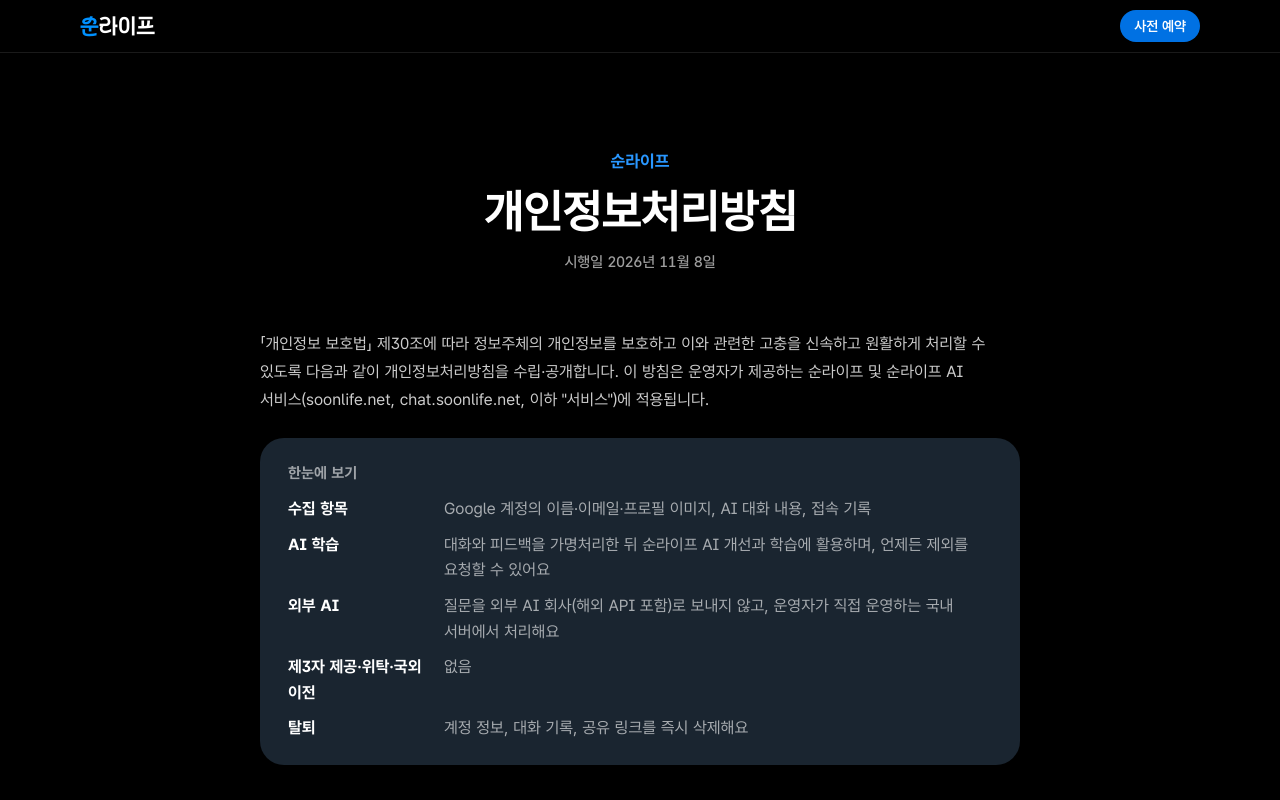
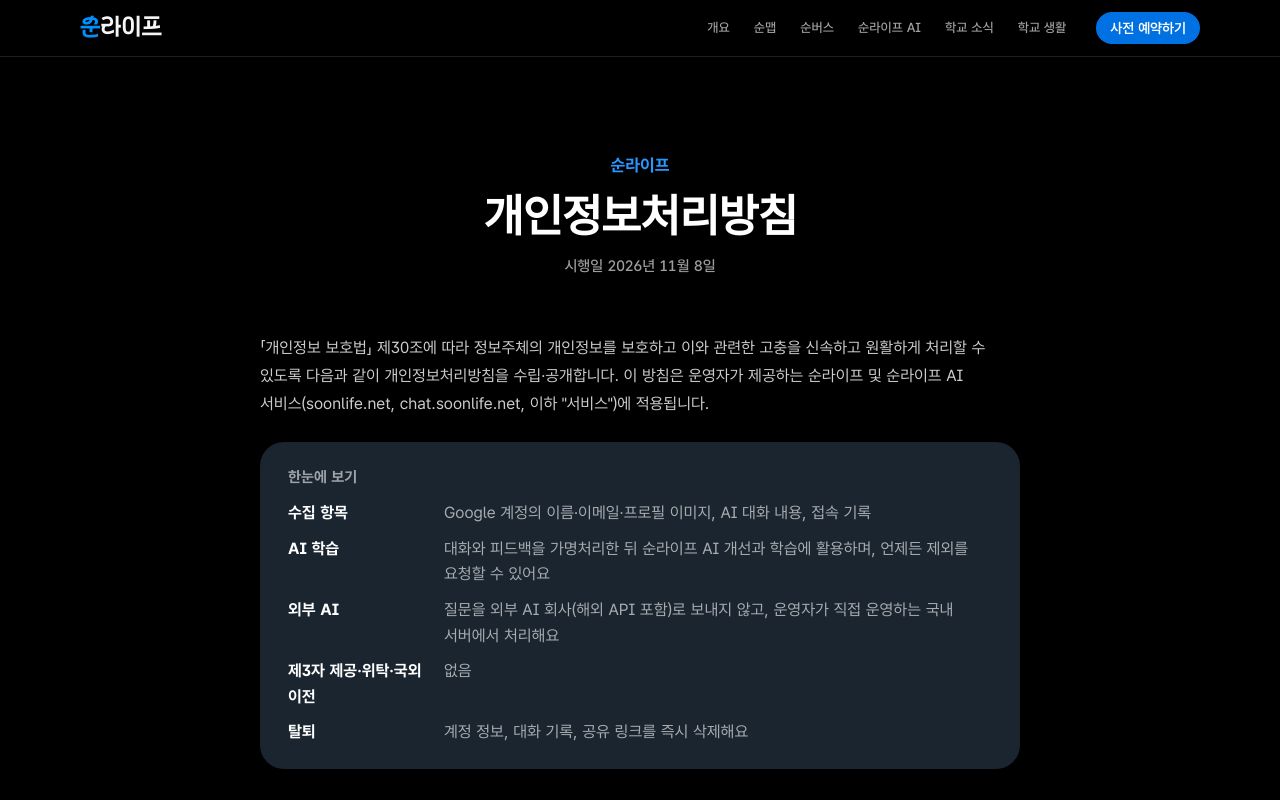
Before and after one commit to Soonlife/landing-page, a plain HTML site: page privacy.html in a window 1280 px wide. Shown: the top 800 px of the page. Drawn offline with Linux system fonts and the light colour scheme; a web font is replaced by a local one.

Commit message:
fix: 상단 내비게이션 바 수정 및 연락처 이메일 업데이트

```diff
--- a/privacy.html
+++ b/privacy.html
@@ -29,10 +29,20 @@
 </head>
 
 <body>
-    <header class="SiteHeader">
-        <div class="SiteHeaderInner">
-            <a class="HeaderLogo SoonWordmark" href="./" aria-label="순라이프 홈으로"><span class="SoonAccent">순</span>라이프</a>
-            <a class="Button isPrimary isSmall" href="https://naver.me/Fc6l1Zgi" data-preregister>사전 예약</a>
+    <header class="LocalNav isStatic">
+        <div class="LocalNavInner">
+            <a class="NavBrand" href="./" aria-label="순라이프 홈으로">
+                <span class="SoonWordmark"><span class="SoonAccent">순</span>라이프</span>
+            </a>
+            <nav class="NavLinks" aria-label="기능 바로가기">
+                <a href="./">개요</a>
+                <a href="./#map">순맵</a>
+                <a href="./#bus">순버스</a>
+                <a href="./#ai">순라이프 AI</a>
+                <a href="./#news">학교 소식</a>
+                <a href="./#school">학교 생활</a>
+            </nav>
+            <a class="Button isPrimary isSmall" href="https://naver.me/Fc6l1Zgi" data-preregister>사전 예약하기</a>
         </div>
     </header>
 
@@ -281,7 +291,7 @@
 
             <article id="article13">
                 <h3>제13조 (개인정보 보호책임자)</h3>
-                <p>운영자는 개인정보 처리에 관한 업무를 총괄하여 책임지고, 개인정보 처리와 관련한 정보주체의 불만 처리 및 피해 구제 등을 위하여 개인정보 보호 담당을 개인정보 보호책임자로 지정하고 있습니다. 정보주체는 서비스를 이용하면서 발생한 모든 개인정보 보호 관련 문의, 불만 처리, 피해 구제 등에 관한 사항을 <a href="mailto:wonchan@wonchan.net">wonchan@wonchan.net</a>으로 문의할 수 있으며, 운영자는 지체 없이 답변 및 처리합니다.</p>
+                <p>운영자는 개인정보 처리에 관한 업무를 총괄하여 책임지고, 개인정보 처리와 관련한 정보주체의 불만 처리 및 피해 구제 등을 위하여 개인정보 보호 담당을 개인정보 보호책임자로 지정하고 있습니다. 정보주체는 서비스를 이용하면서 발생한 모든 개인정보 보호 관련 문의, 불만 처리, 피해 구제 등에 관한 사항을 <a href="mailto:privacy@soonlife.net">privacy@soonlife.net</a>으로 문의할 수 있으며, 운영자는 지체 없이 답변 및 처리합니다.</p>
             </article>
 
             <article id="article14">
--- a/resources/styles/index.css
+++ b/resources/styles/index.css
@@ -163,35 +163,6 @@ body {
 }
 
 /* 상단 바: 반투명하게 뒤를 흐림 (약관 페이지) */
-.SiteHeader {
-    position: sticky;
-    top: 0;
-    z-index: 10;
-    background: color-mix(in srgb, var(--primaryBackground) 78%, transparent);
-    -webkit-backdrop-filter: saturate(180%) blur(20px);
-    backdrop-filter: saturate(180%) blur(20px);
-    border-bottom: 1px solid var(--hairline);
-}
-
-.SiteHeaderInner {
-    display: flex;
-    align-items: center;
-    gap: 32px;
-    max-width: var(--pageMaxWidth);
-    height: 52px;
-    margin: 0 auto;
-    padding: 0 var(--pageGutter);
-}
-
-.HeaderLogo {
-    font-size: 1.375rem;
-    color: var(--primaryText);
-}
-
-.SiteHeaderInner .Button {
-    margin-left: auto;
-}
-
 /* 랜딩 상단 바 (Apple 제품 페이지처럼): 왼쪽 로고와 설명, 오른쪽 메뉴와 사전 예약 버튼. 화면 위에 붙어 따라옴
    검은 첫 화면 위에서는 어둡게, 하이라이트를 지나면 밝게 바뀜 (index.js가 isLight를 붙임) */
 .LocalNav {
@@ -205,6 +176,11 @@ body {
     backdrop-filter: saturate(180%) blur(20px);
     border-bottom: 1px solid rgb(255 255 255 / 0.12);
     transition: background-color 0.3s, border-color 0.3s;
+}
+
+/* 약관 · 개인정보처리방침: 같은 상단 바를 쓰되 첫 화면이 없으니 겹치지 않고 내용 위에 놓임 */
+.LocalNav.isStatic {
+    margin-bottom: 0;
 }
 
 .LocalNav.isLight {
@@ -2049,18 +2025,36 @@ img.IndoorShot.isLarge {
     }
 }
 
-/* 스크롤해서 화면에 들어오면 부드럽게 드러남. index.js가 html에 hasReveal을 붙인 경우에만 숨겨 둠 */
+/* 스크롤해서 화면에 들어오면 부드럽게 드러남. index.js가 html에 hasReveal을 붙인 경우에만 숨겨 둠
+   트랜지션 대신 키프레임: iOS Safari에서 가로 스크롤 줄 안의 카드는 트랜지션이 건너뛰어지는 경우가 있어,
+   클래스가 붙으면 항상 처음부터 재생되는 animation을 씀 */
 .hasReveal .Reveal,
 .hasReveal .Card {
     opacity: 0;
-    translate: 0 32px;
-    transition: opacity 0.9s var(--easeOut) var(--revealDelay, 0s), translate 0.9s var(--easeOut) var(--revealDelay, 0s);
 }
 
 .hasReveal .Reveal.isRevealed,
 .hasReveal .Card.isRevealed {
     opacity: 1;
-    translate: none;
+    animation: RevealUp 0.9s var(--easeOut) var(--revealDelay, 0s) both;
+}
+
+@keyframes RevealFade {
+    from {
+        opacity: 0;
+    }
+}
+
+@keyframes RevealUp {
+    from {
+        opacity: 0;
+        translate: 0 32px;
+    }
+
+    to {
+        opacity: 1;
+        translate: none;
+    }
 }
 
 .Card:nth-child(2) { --revealDelay: 0.08s; }
@@ -2077,10 +2071,9 @@ img.IndoorShot.isLarge {
         animation: none;
     }
 
-    .hasReveal .Reveal,
-    .hasReveal .Card {
-        translate: none;
-        transition: opacity 0.4s;
+    .hasReveal .Reveal.isRevealed,
+    .hasReveal .Card.isRevealed {
+        animation: RevealFade 0.4s both;
     }
 }
 
```
Also changed, not shown: resources/scripts/index.js (+7 -5 lines), terms.html (+15 -5 lines).
